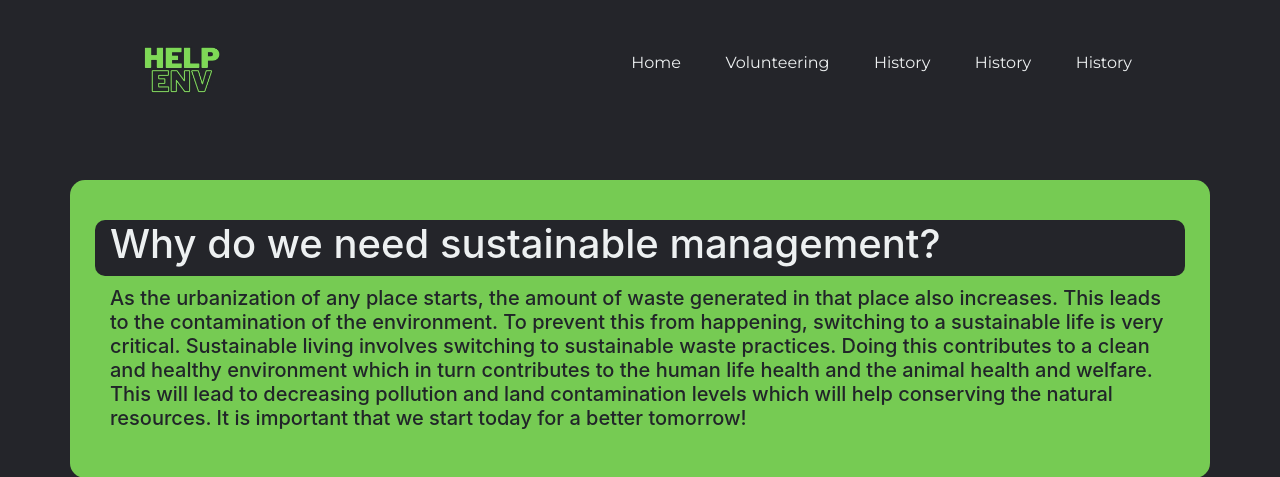
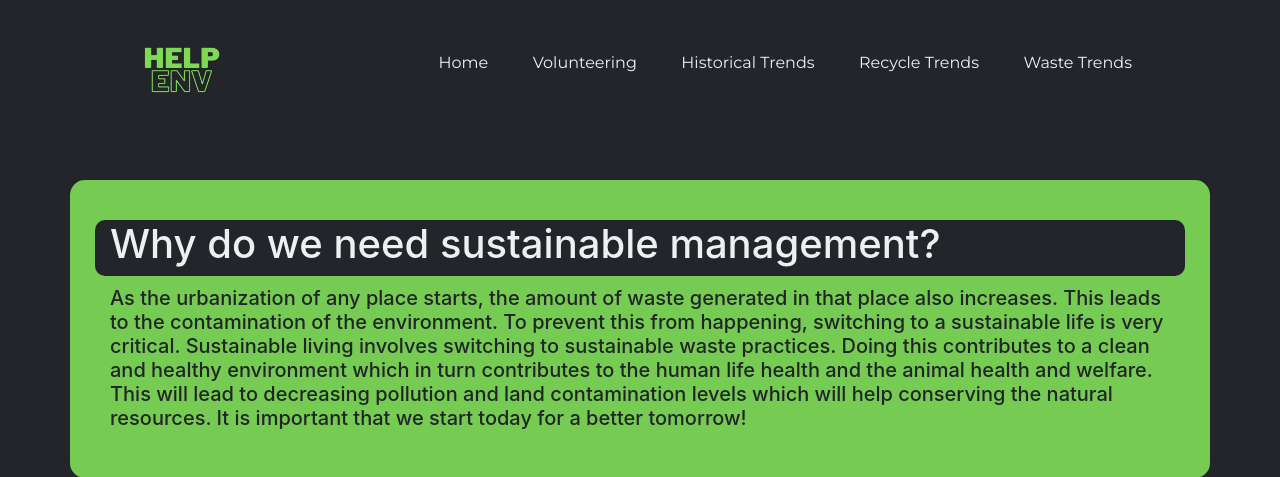
Before and after one commit to sbun0004/FIT5120-Web, a Flask app: page / in a window 1280 px wide. Shown: the top 477 px of the page. Run offline with Flask 3, Linux system fonts and the light colour scheme; some libraries are stand-ins or nearby versions.

Commit message:
fix issue with routing

```diff
--- a/flask-app/templates/index.html
+++ b/flask-app/templates/index.html
@@ -18,9 +18,9 @@
             <ul class="nav__links">
                <li><a href="{{ url_for('home') }}">Home</a></li>
                <li><a href="{{ url_for('volunteering') }}">Volunteering</a></li>
-               <li><a href="{{ url_for('history') }}">History</a></li>
-               <li><a href="{{ url_for('Recycle') }}">History</a></li>
-               <li><a href="{{ url_for('Total Waste') }}">History</a></li>
+               <li><a href="{{ url_for('history') }}">Historical Trends</a></li>
+               <li><a href="{{ url_for('recycle') }}">Recycle Trends</a></li>
+               <li><a href="{{ url_for('waste') }}">Waste Trends</a></li>
             </ul>
          </nav>
       </header>
```
